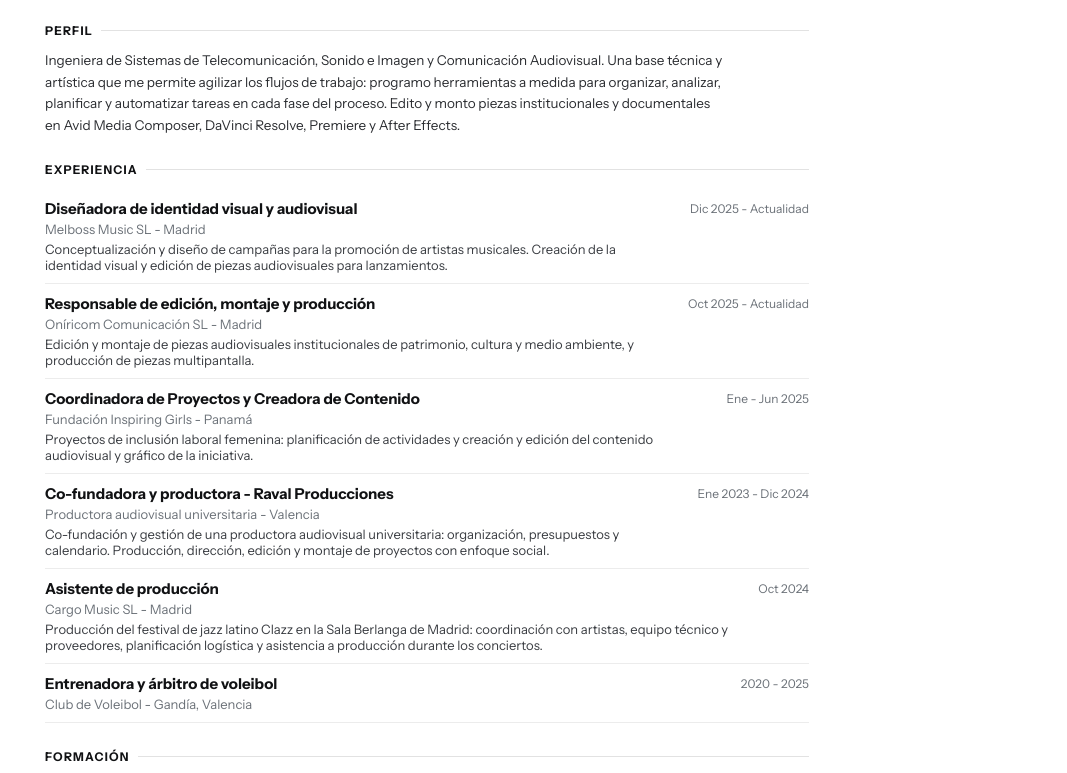
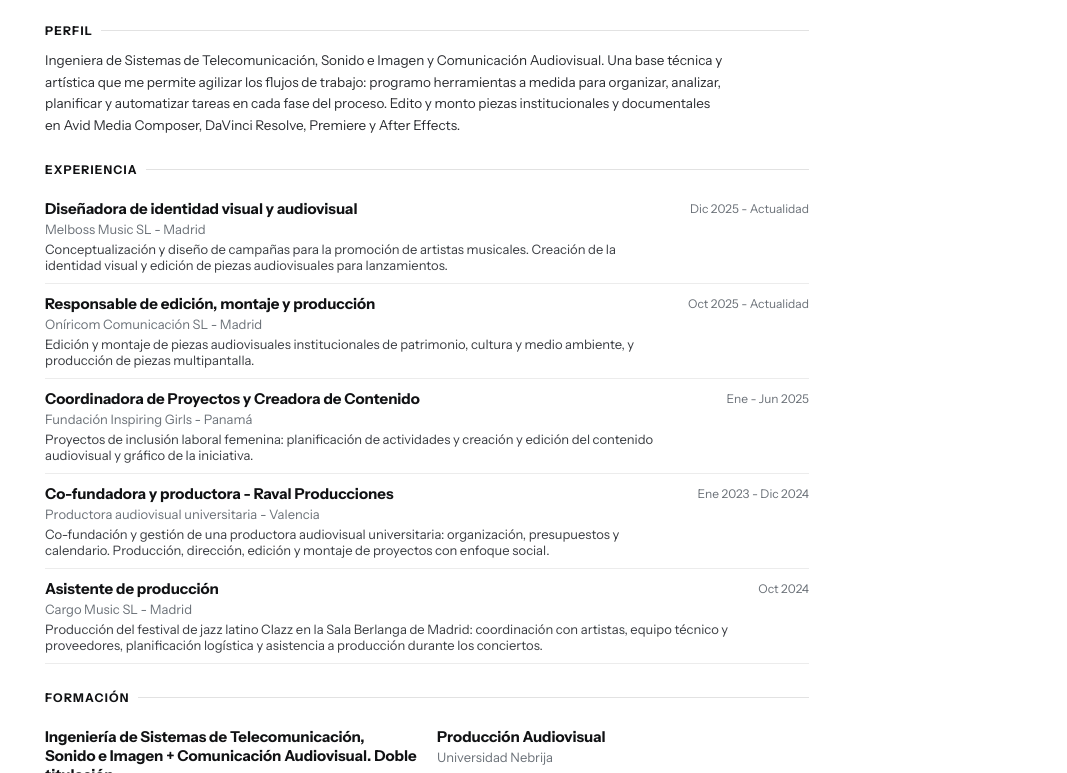
Before and after one commit to Nesi15/ines-valdivia-urbano, a plain HTML site: page cv.html in a window 1280 px wide. Shown: the part 196-969 px from the top of the page, without its empty margins (213-1280 px from the left). Drawn offline with Linux system fonts and the light colour scheme.

Commit message:
Quitar voleibol del CV
Co-Authored-By: Claude Opus 5.5 <noreply@anthropic.com>

```diff
--- a/cv.html
+++ b/cv.html
@@ -233,13 +233,6 @@
       <div class="when">Oct 2024</div>
     </div>
 
-    <div class="entry">
-      <div class="what">
-        <p class="role">Entrenadora y árbitro de voleibol</p>
-        <p class="org">Club de Voleibol - Gandía, Valencia</p>
-      </div>
-      <div class="when">2020 - 2025</div>
-    </div>
   </section>
 
     <section>
```
Also changed, not shown: cv-en.html (+0 -7 lines), 2 other files.
